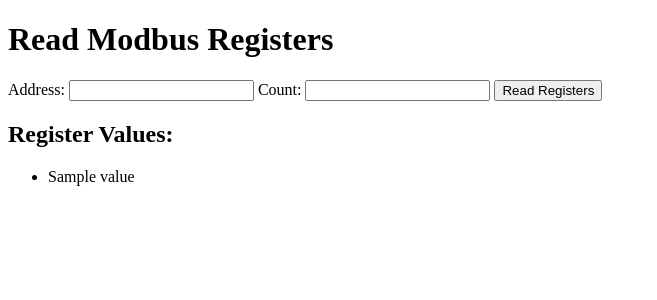
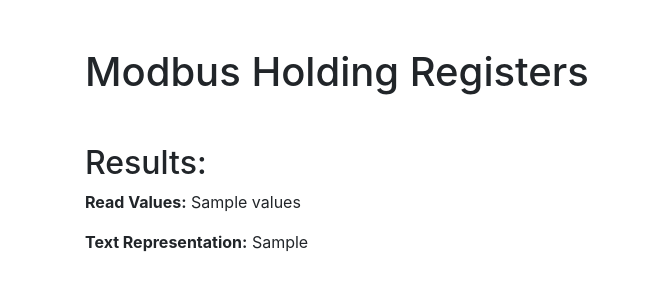
Before and after one commit to niteesh11/modbus_app, a Flask app: template templates/index.html in a window 1280 px wide. Shown: the top 300 px of the page, without its empty margins (0-657 px from the left). Run offline with Flask 3, Linux system fonts and the light colour scheme; the template is opened without the code that fills it: most values are stand-ins (such as "Sample title", 1, 10 or a date in 2020); some libraries are stand-ins or nearby versions.

Commit message:
commit app.py and index

```diff
--- a/app.py
+++ b/app.py
@@ -1,4 +1,4 @@
-from flask import Flask, render_template, request
+from flask import Flask, render_template
 from pymodbus.client import AsyncModbusTcpClient
 import asyncio
 import logging
@@ -32,24 +32,25 @@
     asyncio.set_event_loop(loop)
     return loop.run_until_complete(read_holding_registers(address, count))
 
-@app.route('/', methods=['GET', 'POST'])
+def registers_to_string(registers):
+    """Convert the register values to characters and return the resulting string."""
+    characters = [chr(value) for value in registers]  # Use value directly since they are already integers
+    result_string = ''.join(characters)
+    return result_string
+
+@app.route('/')
 def index():
-    values = None
-    address = None
-    count = None
-    if request.method == 'POST':
-        try:
-            address = int(request.form['address'])
-            count = int(request.form['count'])
+    address = 0  # Change to the desired starting address
+    count = 5    # Change to the desired count of registers
+    values = sync_read_holding_registers(address, count)
 
-            # Call the synchronous wrapper
-            values = sync_read_holding_registers(address, count)
+    if values is not None:
+        log.info(f"Read values: {values}")
+        log.info(f"registers_to_string: {registers_to_string(values):}")
+    else:
+        log.error("Failed to read registers.")
 
-        except Exception as e:
-            log.error(f"Error in index route: {e}")
-            values = str(e)
-
-    return render_template('index.html', values=values, address=address, count=count)
+    return render_template('index.html', values=values)
 
 if __name__ == '__main__':
     app.run(debug=True)
--- a/templates/index.html
+++ b/templates/index.html
@@ -1,29 +1,22 @@
 <!DOCTYPE html>
-<html>
-  <head>
+<html lang="en">
+<head>
+    <meta charset="UTF-8">
+    <meta name="viewport" content="width=device-width, initial-scale=1.0">
     <title>Modbus Register Reader</title>
-  </head>
-  <body>
-    <h1>Read Modbus Registers</h1>
-    <form method="post">
-      <label for="address">Address:</label>
-      <input type="number" id="address" name="address" required />
+    <link rel="stylesheet" href="https://stackpath.bootstrapcdn.com/bootstrap/4.5.2/css/bootstrap.min.css">
+</head>
+<body>
+    <div class="container mt-5">
+        <h1>Modbus Holding Registers</h1>
 
-      <label for="count">Count:</label>
-      <input type="number" id="count" name="count" required />
-
-      <input type="submit" value="Read Registers" />
-    </form>
-
-    {% if values %}
-    <h2>Register Values:</h2>
-    <ul>
-      {% for value in values %}
-      <li>{{ value }}</li>
-      {% endfor %}
-    </ul>
-    {% elif values is string %}
-    <p style="color: red">Error: {{ values }}</p>
-    {% endif %}
-  </body>
+        {% if values is not none %}
+            <h2 class="mt-5">Results:</h2>
+            <p><strong>Read Values:</strong> {{ values }}</p>
+            <p><strong>Text Representation:</strong> {{ result_string }}</p>
+        {% else %}
+            <p>No values read from the Modbus server.</p>
+        {% endif %}
+    </div>
+</body>
 </html>
```
